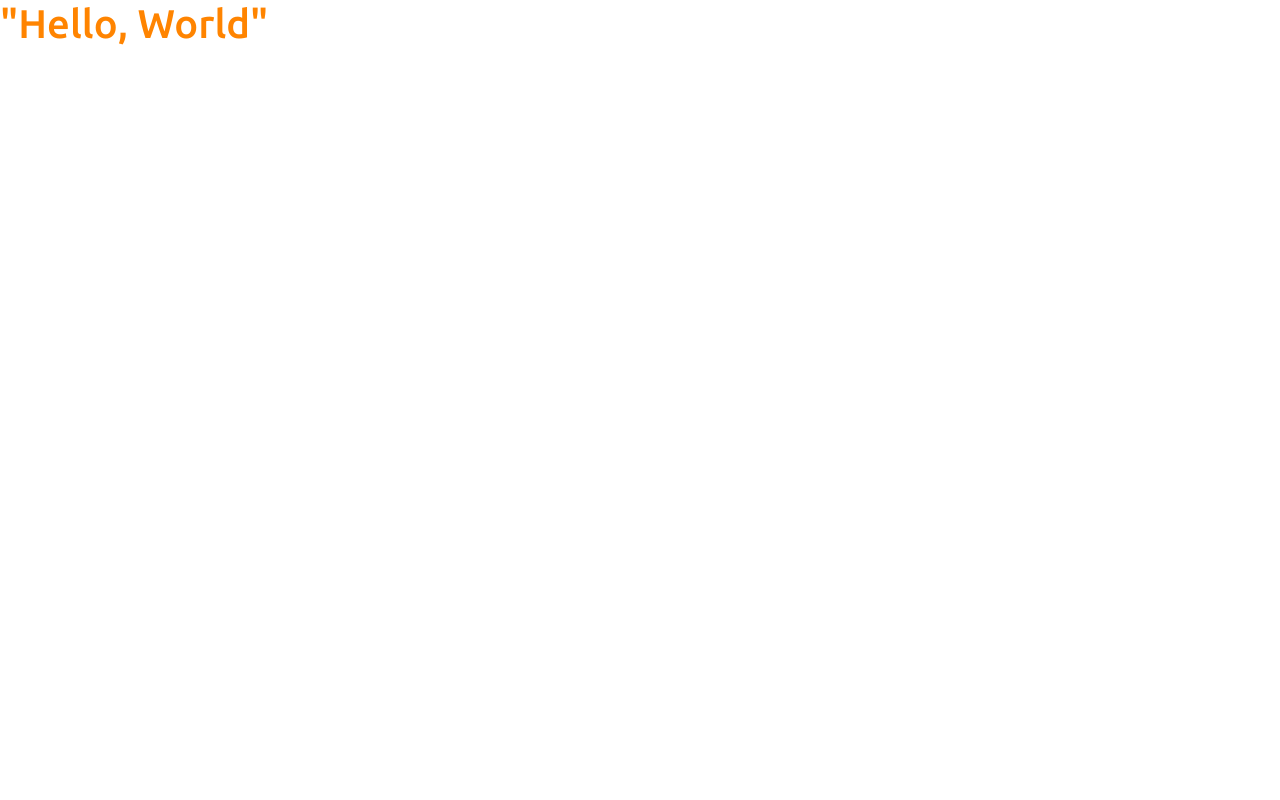
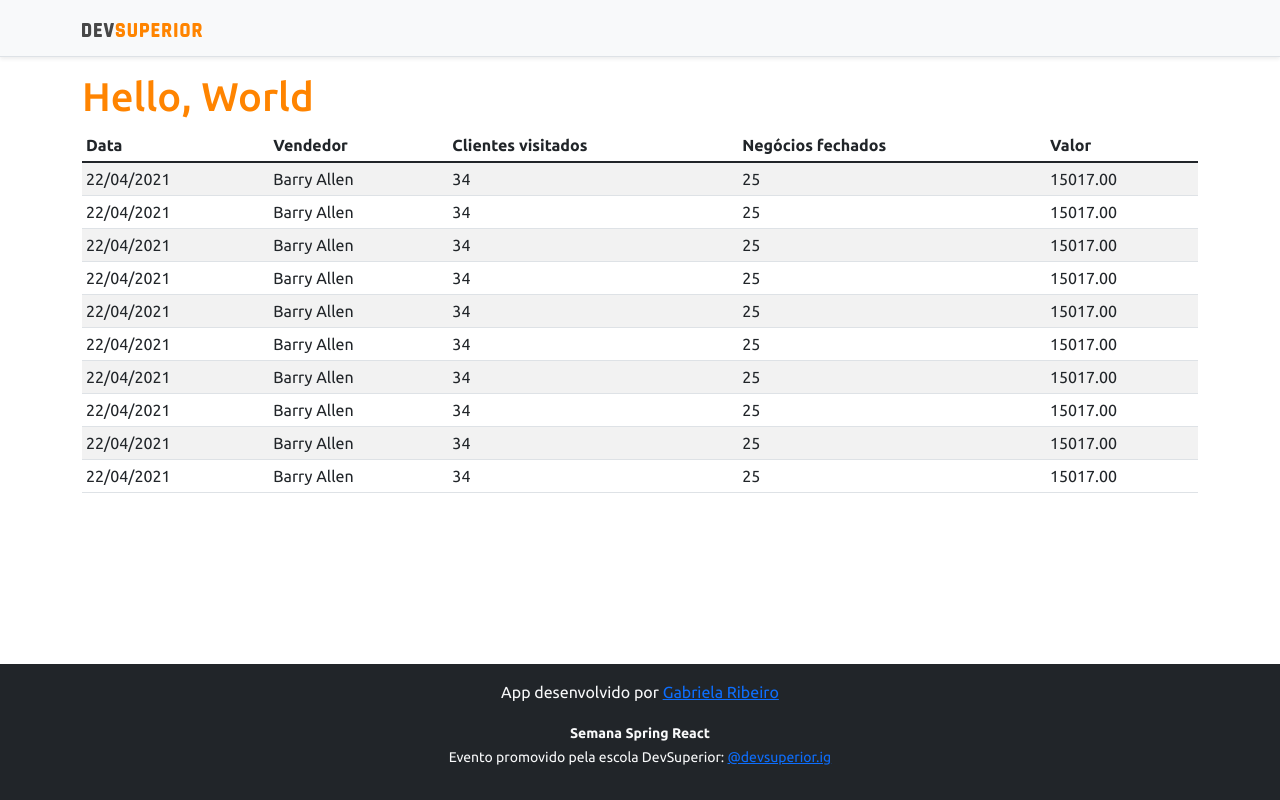
Before and after one commit to gabsribeiro/project-sds4, a React (Create React App) app in the folder frontend/: page / in a window 1280 px wide. Built offline with nearby package versions, Linux system fonts and the light colour scheme.

Commit message:
Basic static components

```diff
--- a/frontend/src/App.tsx
+++ b/frontend/src/App.tsx
@@ -1,10 +1,19 @@
+import DataTable from "components/DataTable";
+import Footer from "components/Footer";
+import NavBar from "components/NavBar";
+
 function App() {
   return (
-    <div className="App">
-      <h1 className="text-primary">
-        "Hello, World"
-      </h1>
-    </div>
+    <>
+      <NavBar />
+      <div className="container">
+        <h1 className="text-primary">
+          Hello, World
+        </h1>
+        <DataTable />
+      </div>
+      <Footer />
+    </>
   );
 }
 
--- /dev/null
+++ b/frontend/src/components/DataTable/index.tsx
@@ -0,0 +1,91 @@
+function DataTable() {
+    return (
+        <div className="table-responsive">
+            <table className="table table-striped table-sm">
+                <thead>
+                    <tr>
+                        <th>Data</th>
+                        <th>Vendedor</th>
+                        <th>Clientes visitados</th>
+                        <th>Negócios fechados</th>
+                        <th>Valor</th>
+                    </tr>
+                </thead>
+                <tbody>
+                    <tr>
+                        <td>22/04/2021</td>
+                        <td>Barry Allen</td>
+                        <td>34</td>
+                        <td>25</td>
+                        <td>15017.00</td>
+                    </tr>
+                    <tr>
+                        <td>22/04/2021</td>
+                        <td>Barry Allen</td>
+                        <td>34</td>
+                        <td>25</td>
+                        <td>15017.00</td>
+                    </tr>
+                    <tr>
+                        <td>22/04/2021</td>
+                        <td>Barry Allen</td>
+                        <td>34</td>
+                        <td>25</td>
+                        <td>15017.00</td>
+                    </tr>
+                    <tr>
+                        <td>22/04/2021</td>
+                        <td>Barry Allen</td>
+                        <td>34</td>
+                        <td>25</td>
+                        <td>15017.00</td>
+                    </tr>
+                    <tr>
+                        <td>22/04/2021</td>
+                        <td>Barry Allen</td>
+                        <td>34</td>
+                        <td>25</td>
+                        <td>15017.00</td>
+                    </tr>
+                    <tr>
+                        <td>22/04/2021</td>
+                        <td>Barry Allen</td>
+                        <td>34</td>
+                        <td>25</td>
+                        <td>15017.00</td>
+                    </tr>
+                    <tr>
+                        <td>22/04/2021</td>
+                        <td>Barry Allen</td>
+                        <td>34</td>
+                        <td>25</td>
+                        <td>15017.00</td>
+                    </tr>
+                    <tr>
+                        <td>22/04/2021</td>
+                        <td>Barry Allen</td>
+                        <td>34</td>
+                        <td>25</td>
+                        <td>15017.00</td>
+                    </tr>
+                    <tr>
+                        <td>22/04/2021</td>
+                        <td>Barry Allen</td>
+                        <td>34</td>
+                        <td>25</td>
+                        <td>15017.00</td>
+                    </tr>
+                    <tr>
+                        <td>22/04/2021</td>
+                        <td>Barry Allen</td>
+                        <td>34</td>
+                        <td>25</td>
+                        <td>15017.00</td>
+                    </tr>
+                </tbody>
+            </table>
+        </div>
+    );
+}
+
+export default DataTable;
--- /dev/null
+++ b/frontend/src/components/Footer/index.tsx
@@ -0,0 +1,14 @@
+function Footer() {
+    return (
+        <footer className="footer mt-auto py-3 bg-dark">
+        <div className="container">
+          <p className="text-light">App desenvolvido por <a href="https://www.linkedin.com/in/g-sribeiro/" target="_blank" rel="noreferrer">Gabriela Ribeiro</a></p>
+          <p className="text-light"><small><strong>Semana Spring React</strong><br/>
+            Evento promovido pela escola DevSuperior: <a href="https://instagram.com/devsuperior.ig" target="_blank" rel="noreferrer">@devsuperior.ig</a></small></p>
+        </div>
+      </footer>
+
+    );
+}
+
+export default Footer;
--- /dev/null
+++ b/frontend/src/components/NavBar/index.tsx
@@ -0,0 +1,15 @@
+import ImgDsDark from 'assets/img/ds-dark.svg';
+
+function NavBar() {
+    return (
+        <div className="d-flex flex-column flex-md-row align-items-center p-3 px-md-4 mb-3 bg-light border-bottom shadow-sm">
+            <div className="container">
+                <nav className="my-2 my-md-0 mr-md-3">
+                    <img src={ImgDsDark} alt="DevSuperior" width="120" />
+                </nav>
+            </div>
+        </div>
+    );
+}
+
+export default NavBar;
```
Also changed, not shown: frontend/src/assets/img/ds-dark.svg (added).
